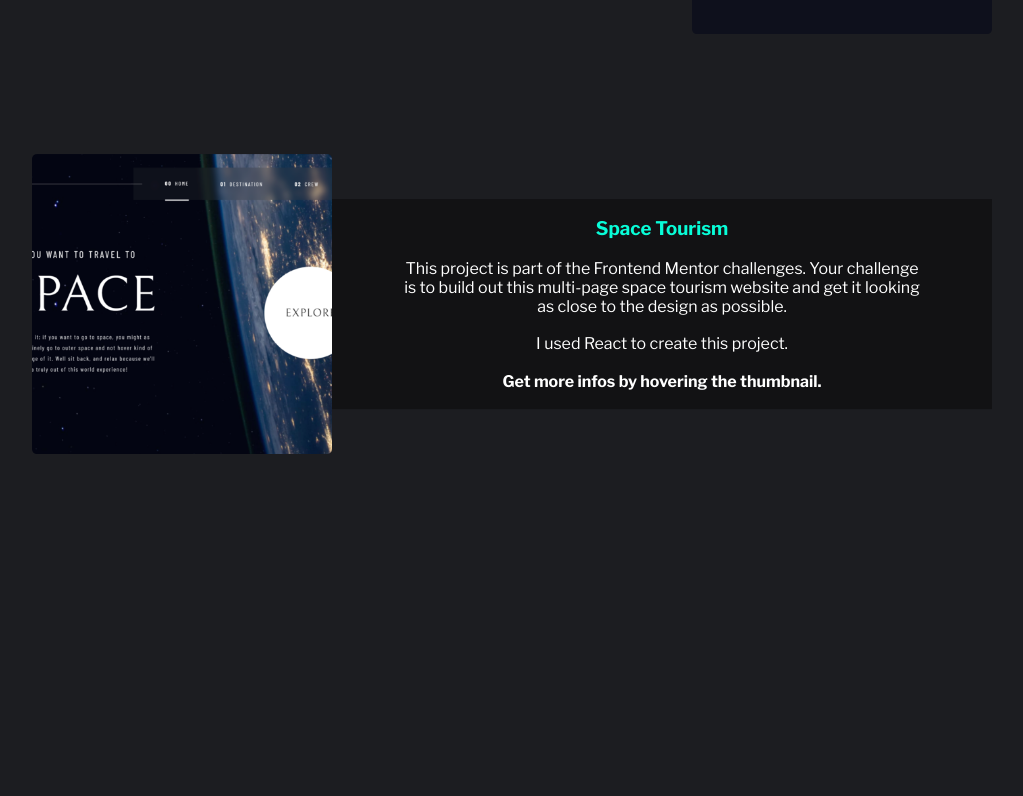
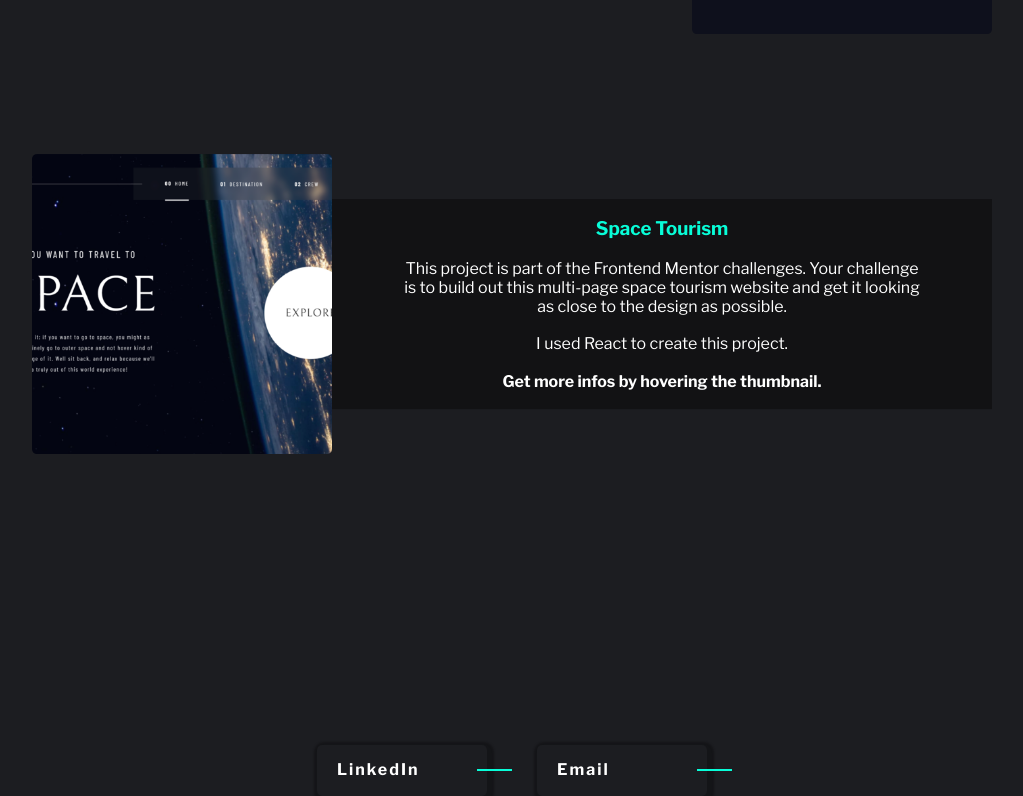
Before and after one commit to Tim-jn/Portfolio, a React (Create React App) app: page / in a window 1280 px wide. Shown: the part 3949-4745 px from the top of the page, without its empty margins (128-1151 px from the left). Before the commit the page ends 4463 px from the top, so only its background shows below. Built offline with nearby package versions, Linux system fonts and the light colour scheme.

Commit message:
fixed netlify issue

```diff
--- a/src/App.scss
+++ b/src/App.scss
@@ -172,7 +172,7 @@
 
 .work {
   position: relative;
-  height: 100vh;
+  height: 100%;
   width: 100%;
   background-repeat: no-repeat;
   background-attachment: fixed;
@@ -182,7 +182,7 @@
 .work-section {
   max-width: 1200px;
   width: 100%;
-  height: 100vh;
+  height: 100%;
   margin: auto;
 }
 
--- a/src/App.tsx
+++ b/src/App.tsx
@@ -33,7 +33,9 @@
         </div>
       </section>
       <section id="contact" className="contact">
-        <div className="contact-section">{/* <ContactContent /> */}</div>
+        <div className="contact-section">
+          <ContactContent />
+        </div>
       </section>
     </main>
   )
--- a/src/Components/ContactContent/ContactContent.scss
+++ b/src/Components/ContactContent/ContactContent.scss
@@ -4,4 +4,5 @@
     display: flex;
     justify-content: center;
     gap: 50px;
+    margin-top: 500px;
 }
```
